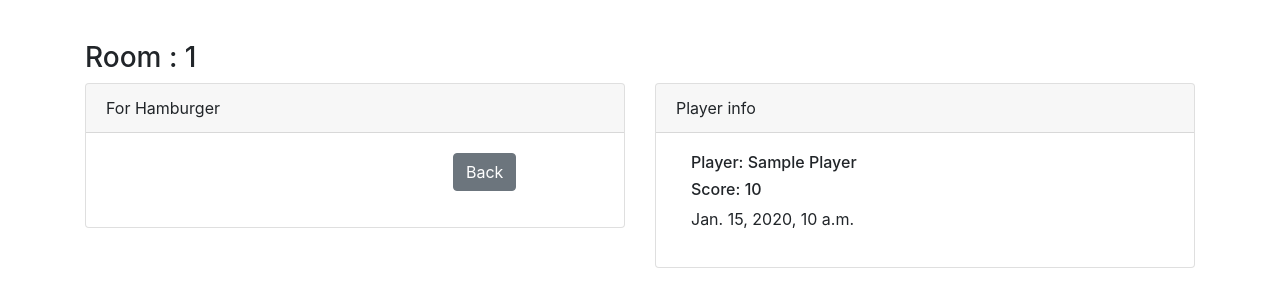
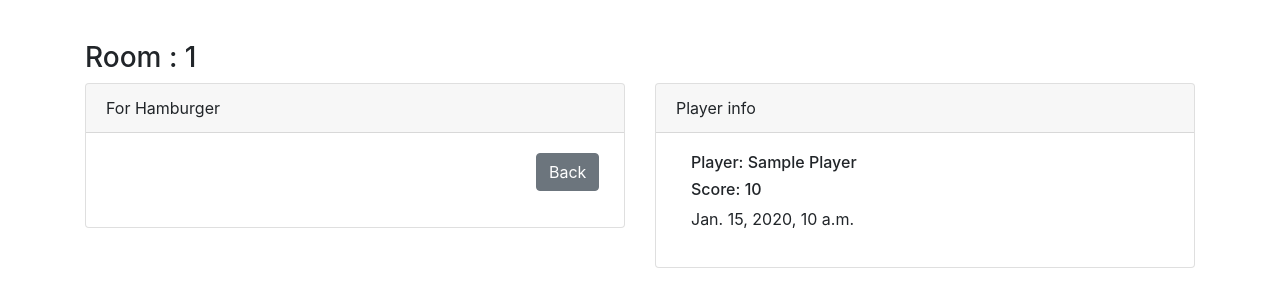
Before and after one commit to wodwine/HamburgQ, a Django app: template Game/templates/Game/result_all.html in a window 1280 px wide. Shown: the part 56-363 px from the top of the page. Run offline with Django 3.2, Linux system fonts and the light colour scheme; the template is opened without the code that fills it: values that come from a table or form of the project are taken from there, others are empty; tables that the repository leaves empty hold one stand-in row (values such as "Sample post"); some libraries are stand-ins or nearby versions.

Commit message:
Move back button

```diff
--- a/Game/templates/Game/result_all.html
+++ b/Game/templates/Game/result_all.html
@@ -54,7 +54,7 @@
                         <div class="card-header">For Hamburger</div>
                     <div class="card-body">
                         <form action="" method="">
-                            <div class="col-md-6 offset-md-8">
+                            <div class="col-md-6 offset-md-10">
                                     <a href="{% url 'Game:home' %}" class="btn btn-secondary">
                                         Back
                                     </a>
--- a/Game/templates/Game/result_player.html
+++ b/Game/templates/Game/result_player.html
@@ -54,7 +54,7 @@
                         <div class="card-header">For Hamburger</div>
                     <div class="card-body">
                         <form action="" method="">
-                            <div class="col-md-6 offset-md-8">
+                            <div class="col-md-6 offset-md-10">
                                     <a href="{% url 'Game:home' %}" class="btn btn-secondary">
                                         Back
                                     </a>
```
